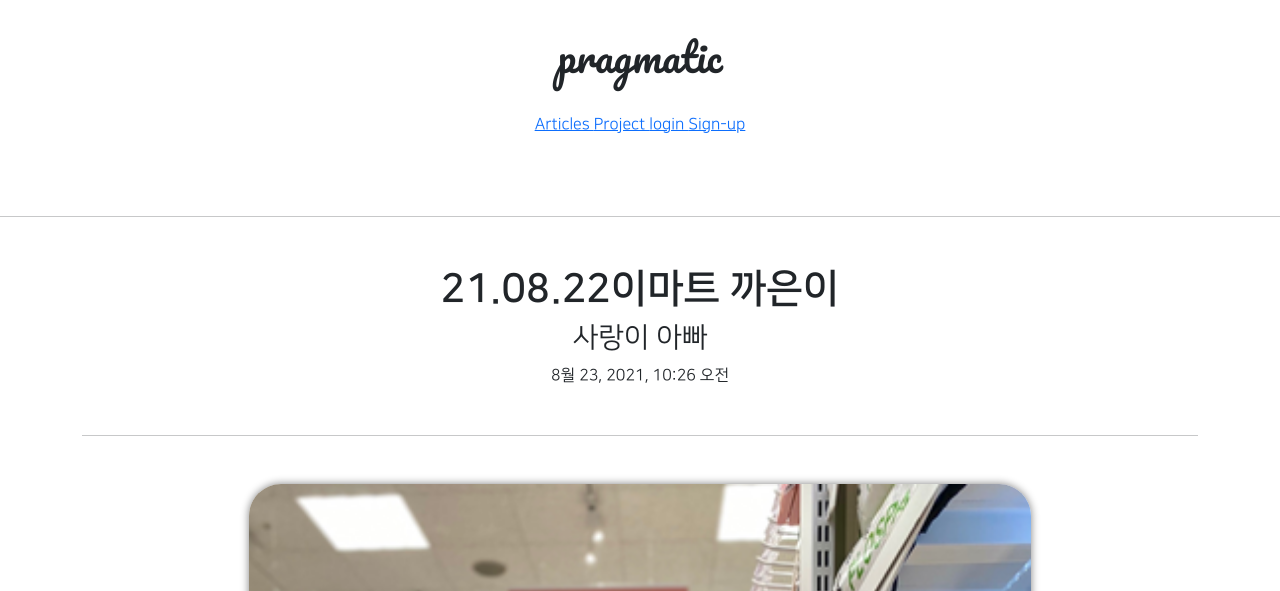
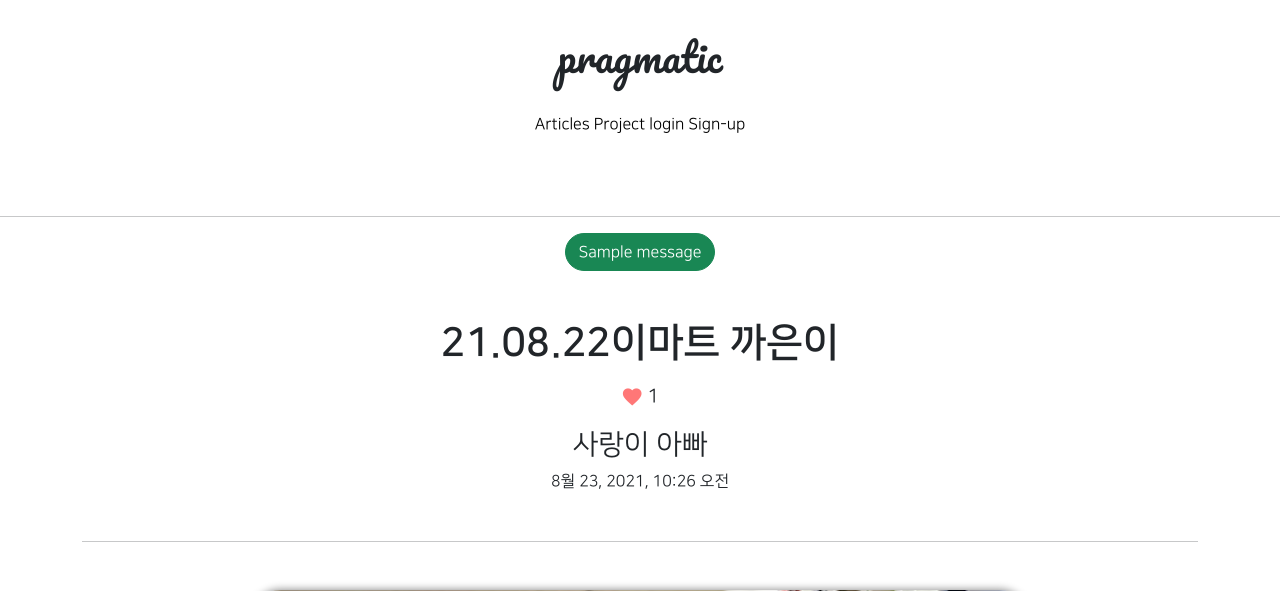
Before and after one commit to sunghak2234/django-gistweb_02, a Django app: page /articles/detail/8 in a window 1280 px wide. Shown: the top 591 px of the page. Run offline with Django 3.2, Linux system fonts and the light colour scheme; data comes from the database, SQL or seed files in the repository; both versions use the stored data as it was after the commit; one stand-in notice (Sample message) is shown; parts of the project's set-up code (start-up, migrations or seed data) failed here and were passed over; some libraries are stand-ins or nearby versions.

Commit message:
210826 django gistweb_02 (26)

```diff
--- a/articleapp/templates/articleapp/detail.html
+++ b/articleapp/templates/articleapp/detail.html
@@ -8,6 +8,16 @@
         <div class="my-5">
             {#      제목, 글쓴이, 작성일      #}
             <h1 class="NNS_B">{{ target_article.title }}</h1>
+            <div class="my-3">
+                <a href="{% url 'likeapp:article_like' article_pk=target_article.pk %}"
+                   class="material-icons"
+                   style="vertical-align: middle; font-size: 1.4rem; color: #f77">
+                    favorite
+                </a>
+                <span style="vertical-align: middle; font-size: 1.2rem">
+                    {{ target_article.like }}
+                </span>
+            </div>
             <h3>{{ target_article.writer.profile.nickname }}</h3>
             <p>{{ target_article.created_at }}</p>
         </div>
--- a/gistweb_02/settings.py
+++ b/gistweb_02/settings.py
@@ -61,6 +61,11 @@ INSTALLED_APPS = [
     'subscribeapp',
     'likeapp',
 ]
+
+from django.contrib.messages import constants as messages
+MESSAGE_TAGS = {
+    messages.ERROR: 'danger',
+}
 
 MIDDLEWARE = [
     'django.middleware.security.SecurityMiddleware',
--- a/likeapp/urls.py
+++ b/likeapp/urls.py
@@ -1,5 +1,9 @@
+from django.urls import path
+from likeapp.views import LikeArticleView
+
+app_name = 'likeapp'
 
 urlpatterns = [
-
+    path('article/<int:article_pk>', LikeArticleView.as_view(), name='article_like')
 
 ]
--- a/static/base.css
+++ b/static/base.css
@@ -71,3 +71,13 @@
         font-size: 13px;
     }
 }
+
+a {
+
+    text-decoration: none;
+    color: black;
+}
+
+a:hover{
+    color : black;
+}
--- a/templates/base.html
+++ b/templates/base.html
@@ -9,11 +9,22 @@
 
 <hr>
 
-{% block content  %}
+{% for message in messages %}
+
+    <div class="text-center">
+        <div class="btn btn-{{ message.tags }} rounded-pill px5">
+            {{ message }}
+        </div>
+    </div>
+
+{% endfor %}
+
+{% block content %}
 {% endblock %}
 
 
 <hr>
+
 
 {% include 'footer.html' %}
 
```
Also changed, not shown: likeapp/views.py (+36 -2 lines), db.sqlite3. Lines whose indentation alone changed are shown as unchanged.
